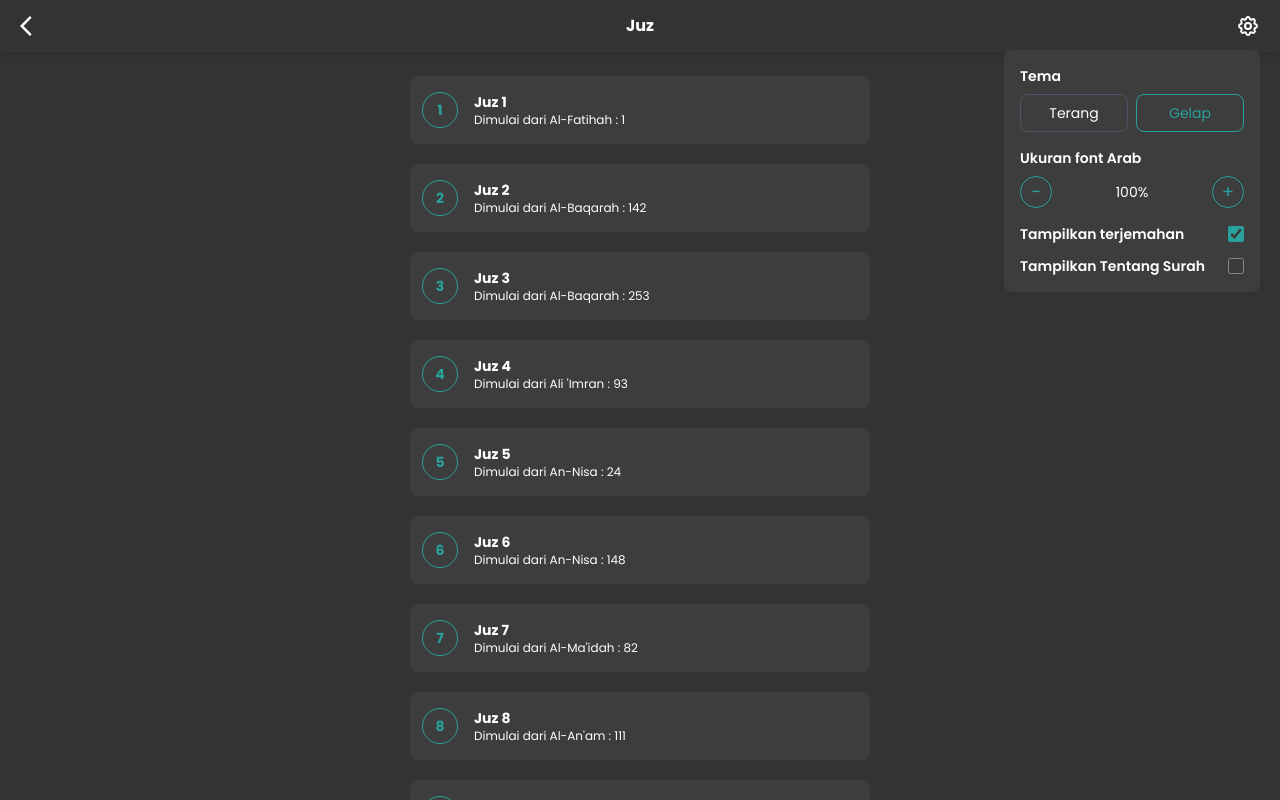
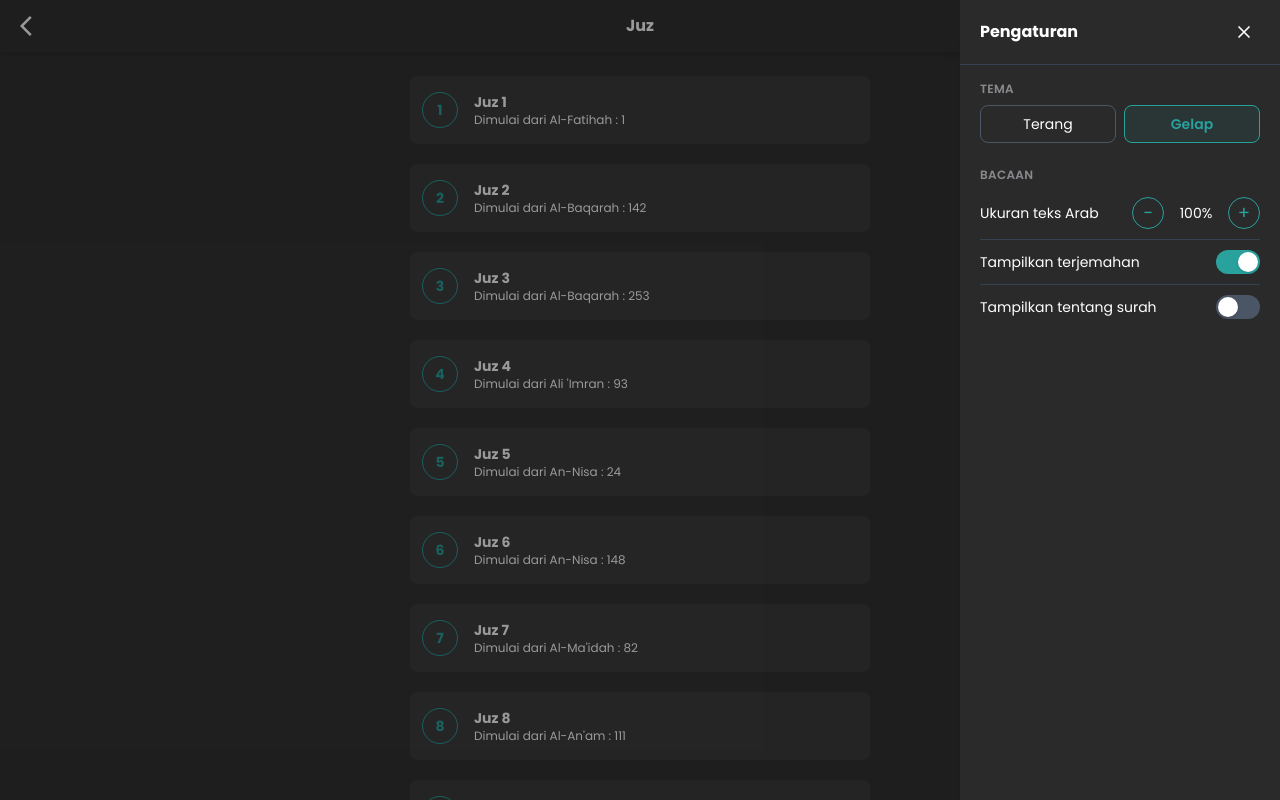
Before and after one commit to alvinindra/quranku, a Next.js app: page /juz in a window 1280 px wide. Both pictures are taken after a click on the button 1248 px from the left and 26 px from the top of the page. Shown: the top 800 px of the page. Built offline with nearby package versions, Linux system fonts and the light colour scheme.

Commit message:
refactor: settings as right-slide sheet with improved UX and consistent labels

```diff
--- a/package.json
+++ b/package.json
@@ -32,6 +32,7 @@
     "@types/minimatch": "5",
     "@types/node": "^22.0.0",
     "@types/react": "^19.2.6",
+    "@types/react-dom": "^19",
     "@vitest/coverage-v8": "^4.1.8",
     "eslint": "^9.39.4",
     "eslint-config-next": "^16.2.6",
--- a/src/components/settings/AppSettings.tsx
+++ b/src/components/settings/AppSettings.tsx
@@ -1,6 +1,7 @@
 "use client";
 
 import { useEffect, useState } from "react";
+import { createPortal } from "react-dom";
 import { useTheme } from "next-themes";
 import { useReadingPrefs } from "@/components/reading/ReadingPrefsProvider";
 
@@ -10,6 +11,38 @@ const STEP = 0.1;
 
 const clamp = (value: number) =>
   Math.min(MAX_SCALE, Math.max(MIN_SCALE, Math.round(value * 10) / 10));
+
+function ToggleSwitch({
+  checked,
+  onChange,
+  label,
+}: {
+  checked: boolean;
+  onChange: (next: boolean) => void;
+  label: string;
+}) {
+  return (
+    <label className="flex cursor-pointer items-center justify-between py-2.5">
+      <span className="text-sm text-[#0C1517] dark:text-white">{label}</span>
+      <button
+        type="button"
+        role="switch"
+        aria-checked={checked}
+        aria-label={label}
+        onClick={() => onChange(!checked)}
+        className={`relative h-6 w-11 shrink-0 cursor-pointer rounded-full transition-colors ${
+          checked ? "bg-[#29A19C]" : "bg-gray-300 dark:bg-gray-600"
+        }`}
+      >
+        <span
+          className={`absolute top-0.5 left-0.5 h-5 w-5 rounded-full bg-white shadow transition-transform ${
+            checked ? "translate-x-5" : "translate-x-0"
+          }`}
+        />
+      </button>
+    </label>
+  );
+}
 
 export default function AppSettings() {
   const { prefs, setPrefs } = useReadingPrefs();
@@ -22,19 +55,47 @@ export default function AppSettings() {
     setMounted(true);
   }, []);
 
+  // Close on Escape and lock body scroll while the sheet is open.
+  useEffect(() => {
+    if (!isOpen) return;
+    const onKey = (event: KeyboardEvent) => {
+      if (event.key === "Escape") setIsOpen(false);
+    };
+    document.addEventListener("keydown", onKey);
+    const prevOverflow = document.body.style.overflow;
+    document.body.style.overflow = "hidden";
+    return () => {
+      document.removeEventListener("keydown", onKey);
+      document.body.style.overflow = prevOverflow;
+    };
+  }, [isOpen]);
+
   const isDark = resolvedTheme === "dark";
-
   const decrease = () =>
     setPrefs({ arabicFontScale: clamp(prefs.arabicFontScale - STEP) });
   const increase = () =>
     setPrefs({ arabicFontScale: clamp(prefs.arabicFontScale + STEP) });
 
-  return (
-    <div className="relative">
+  const themeButton = (value: "light" | "dark", text: string, active: boolean) => (
     <button
       type="button"
-        onClick={() => setIsOpen((prev) => !prev)}
-        aria-expanded={isOpen}
+      onClick={() => setTheme(value)}
+      aria-pressed={mounted ? active : undefined}
+      className={`flex-1 cursor-pointer rounded-lg border px-3 py-2 text-sm transition-colors ${
+        mounted && active
+          ? "border-[#29A19C] bg-[#29A19C]/10 font-semibold text-[#29A19C]"
+          : "border-gray-300 text-[#8A8A8E] dark:border-gray-600 dark:text-white"
+      }`}
+    >
+      {text}
+    </button>
+  );
+
+  return (
+    <>
+      <button
+        type="button"
+        onClick={() => setIsOpen(true)}
         aria-label="Pengaturan"
         className="flex h-6 w-6 cursor-pointer items-center justify-center text-[#0C1517] dark:text-white"
       >
@@ -61,62 +122,94 @@ export default function AppSettings() {
         </svg>
       </button>
 
-      {isOpen && (
-        <div className="drop-shadow-custom dark:drop-shadow-dark absolute top-9 right-0 z-50 w-64 rounded-lg bg-white p-4 dark:bg-[#3D3D3D]">
-          <div className="mb-4">
-            <div className="mb-2 text-sm font-semibold text-[#0C1517] dark:text-white">
-              Tema
-            </div>
-            <div className="flex gap-2">
+      {mounted &&
+        createPortal(
+          <div
+            className={`fixed inset-0 z-[100] ${
+              isOpen ? "pointer-events-auto" : "pointer-events-none"
+            }`}
+            aria-hidden={!isOpen}
+          >
+            <div
+              onClick={() => setIsOpen(false)}
+              className={`absolute inset-0 bg-black/40 transition-opacity duration-300 ${
+                isOpen ? "opacity-100" : "opacity-0"
+              }`}
+            />
+            <aside
+              role="dialog"
+              aria-modal="true"
+              aria-label="Pengaturan"
+              className={`absolute top-0 right-0 flex h-full w-[85%] max-w-xs flex-col bg-white shadow-xl transition-transform duration-300 dark:bg-[#2A2A2A] ${
+                isOpen ? "translate-x-0" : "translate-x-full"
+              }`}
+            >
+              <div className="flex items-center justify-between border-b border-gray-200 px-5 py-4 dark:border-gray-700">
+                <span className="text-base font-bold text-[#0C1517] dark:text-white">
+                  Pengaturan
+                </span>
                 <button
                   type="button"
-                onClick={() => setTheme("light")}
-                aria-pressed={mounted ? !isDark : undefined}
-                className={`flex-1 cursor-pointer rounded-lg border px-3 py-2 text-sm ${
-                  mounted && !isDark
-                    ? "border-[#29A19C] text-[#29A19C]"
-                    : "border-gray-300 text-[#8A8A8E] dark:border-gray-600 dark:text-white"
-                }`}
+                  onClick={() => setIsOpen(false)}
+                  aria-label="Tutup"
+                  className="flex h-8 w-8 cursor-pointer items-center justify-center rounded-full text-[#0C1517] hover:bg-gray-100 dark:text-white dark:hover:bg-white/10"
                 >
-                Terang
-              </button>
-              <button
-                type="button"
-                onClick={() => setTheme("dark")}
-                aria-pressed={mounted ? isDark : undefined}
-                className={`flex-1 cursor-pointer rounded-lg border px-3 py-2 text-sm ${
-                  mounted && isDark
-                    ? "border-[#29A19C] text-[#29A19C]"
-                    : "border-gray-300 text-[#8A8A8E] dark:border-gray-600 dark:text-white"
-                }`}
+                  <svg
+                    className="h-5 w-5"
+                    fill="none"
+                    stroke="currentColor"
+                    viewBox="0 0 24 24"
+                    xmlns="http://www.w3.org/2000/svg"
+                    aria-hidden="true"
                   >
-                Gelap
+                    <path
+                      strokeLinecap="round"
+                      strokeLinejoin="round"
+                      strokeWidth="2"
+                      d="M6 18L18 6M6 6l12 12"
+                    ></path>
+                  </svg>
                 </button>
               </div>
+
+              <div className="flex-1 overflow-y-auto px-5 py-4">
+                <section className="mb-6">
+                  <h3 className="mb-2 text-xs font-semibold tracking-wide text-[#8A8A8E] uppercase">
+                    Tema
+                  </h3>
+                  <div className="flex gap-2">
+                    {themeButton("light", "Terang", !isDark)}
+                    {themeButton("dark", "Gelap", isDark)}
                   </div>
+                </section>
 
-          <div className="mb-4">
-            <div className="mb-2 text-sm font-semibold text-[#0C1517] dark:text-white">
-              Ukuran font Arab
-            </div>
-            <div className="flex items-center justify-between">
+                <section>
+                  <h3 className="mb-1 text-xs font-semibold tracking-wide text-[#8A8A8E] uppercase">
+                    Bacaan
+                  </h3>
+
+                  <div className="flex items-center justify-between py-2.5">
+                    <span className="text-sm text-[#0C1517] dark:text-white">
+                      Ukuran teks Arab
+                    </span>
+                    <div className="flex items-center gap-3">
                       <button
                         type="button"
                         onClick={decrease}
                         disabled={prefs.arabicFontScale <= MIN_SCALE}
-                aria-label="Perkecil font"
+                        aria-label="Perkecil teks"
                         className="flex h-8 w-8 cursor-pointer items-center justify-center rounded-full border border-[#29A19C] text-lg text-[#29A19C] disabled:cursor-not-allowed disabled:opacity-40"
                       >
                         −
                       </button>
-              <span className="text-sm text-[#0C1517] dark:text-white">
+                      <span className="w-10 text-center text-sm text-[#0C1517] dark:text-white">
                         {Math.round(prefs.arabicFontScale * 100)}%
                       </span>
                       <button
                         type="button"
                         onClick={increase}
                         disabled={prefs.arabicFontScale >= MAX_SCALE}
-                aria-label="Perbesar font"
+                        aria-label="Perbesar teks"
                         className="flex h-8 w-8 cursor-pointer items-center justify-center rounded-full border border-[#29A19C] text-lg text-[#29A19C] disabled:cursor-not-allowed disabled:opacity-40"
                       >
                         +
@@ -124,35 +217,26 @@ export default function AppSettings() {
                     </div>
                   </div>
 
-          <label className="mb-3 flex cursor-pointer items-center justify-between">
-            <span className="text-sm font-semibold text-[#0C1517] dark:text-white">
-              Tampilkan terjemahan
-            </span>
-            <input
-              type="checkbox"
+                  <div className="border-t border-gray-100 dark:border-gray-700">
+                    <ToggleSwitch
+                      label="Tampilkan terjemahan"
                       checked={prefs.showTranslation}
-              onChange={(event) =>
-                setPrefs({ showTranslation: event.target.checked })
-              }
-              className="h-4 w-4 accent-[#29A19C]"
+                      onChange={(next) => setPrefs({ showTranslation: next })}
                     />
-          </label>
-
-          <label className="flex cursor-pointer items-center justify-between">
-            <span className="text-sm font-semibold text-[#0C1517] dark:text-white">
-              Tampilkan Tentang Surah
-            </span>
-            <input
-              type="checkbox"
+                  </div>
+                  <div className="border-t border-gray-100 dark:border-gray-700">
+                    <ToggleSwitch
+                      label="Tampilkan tentang surah"
                       checked={prefs.showSurahContext}
-              onChange={(event) =>
-                setPrefs({ showSurahContext: event.target.checked })
-              }
-              className="h-4 w-4 accent-[#29A19C]"
+                      onChange={(next) => setPrefs({ showSurahContext: next })}
                     />
-          </label>
                   </div>
+                </section>
+              </div>
+            </aside>
+          </div>,
+          document.body,
         )}
-    </div>
+    </>
   );
 }
```
Also changed, not shown: 1 other file (tests, documents, lock files or other folders). Lines whose indentation alone changed are shown as unchanged.
